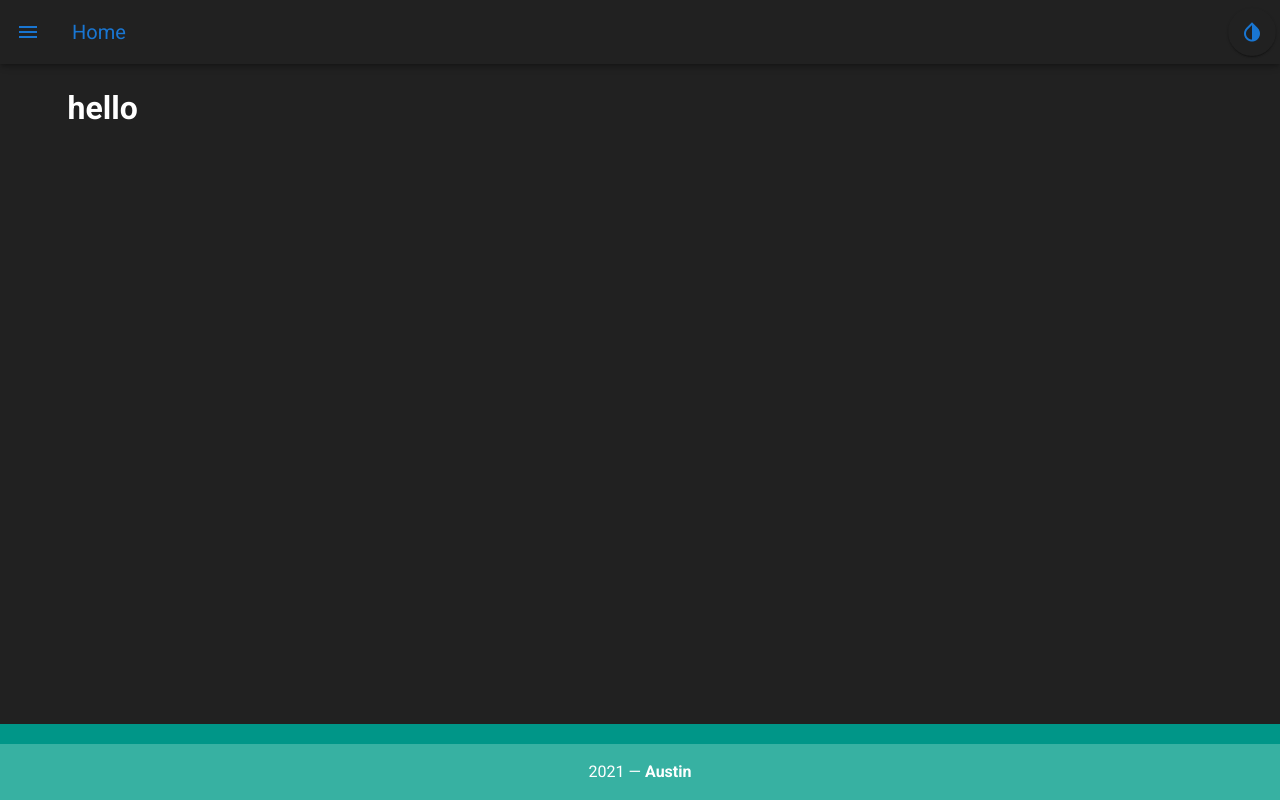
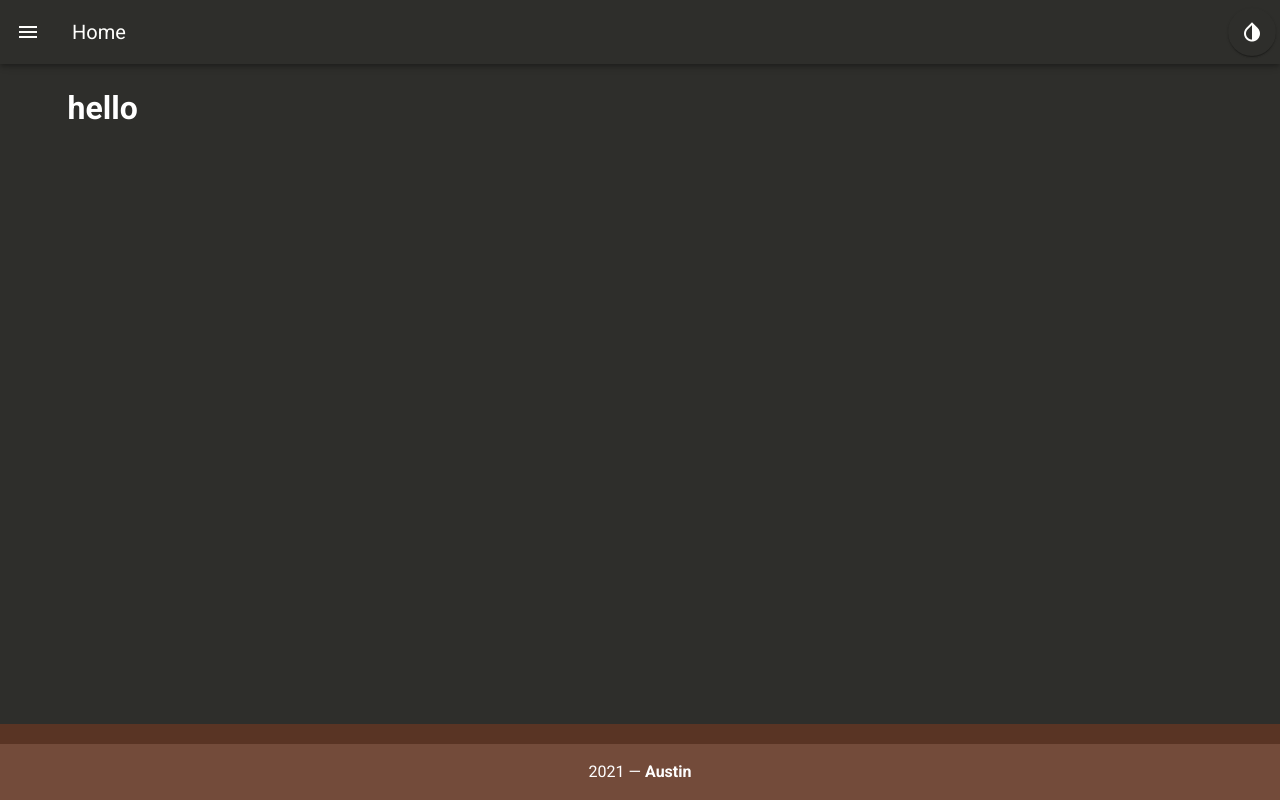
Before and after one commit to abspen1/V3, a Vue app: page /#/ in a window 1280 px wide. Built offline with nearby package versions, Linux system fonts and the light colour scheme.

Commit message:
add new colorway for dark mode

```diff
--- a/src/plugins/vuetify.js
+++ b/src/plugins/vuetify.js
@@ -9,16 +9,16 @@ export default new Vuetify({
         dark: true,
         themes: {
             dark: {
-                primary: colors.cyan.darken2,
-                secondary: colors.blue.darken2,
-                accent: colors.teal.base,
-                background: colors.grey.darken4,
+                primary: "#FF7028",
+                secondary: "#FFFFFD",
+                accent: "#593424",
+                background: "#2E2E2B",
             },
             light: {
-                primary: colors.cyan.darken1,
+                primary: "#5D0F2F",
                 secondary: colors.grey.lighten5,
                 accent: colors.blueGrey.lighten3,
-                error: colors.red.accent3,
+                background: "#FFA980"
             }
         }
     }
```
